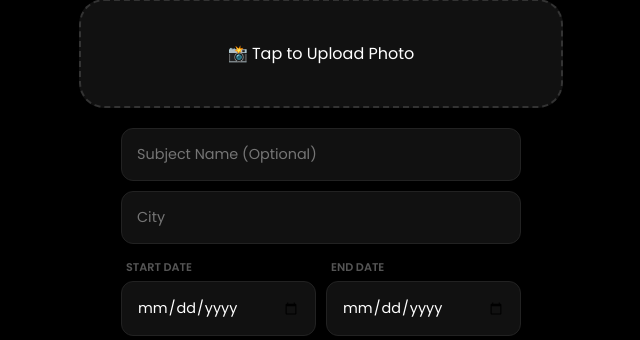
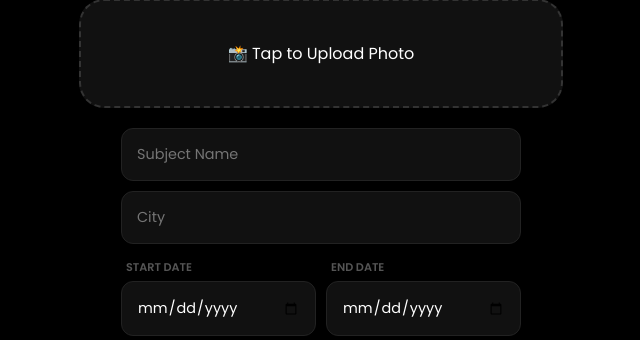
Before and after one commit to dmahgoub1/checkmate, a Flask app: page /search in a window 1280 px wide. Shown: the part 273-613 px from the top of the page, without its empty margins (319-959 px from the left). Run offline with Flask 3, Linux system fonts and the light colour scheme.

Commit message:
Add files via upload

```diff
--- a/templates/search.html
+++ b/templates/search.html
@@ -47,7 +47,7 @@
     </div>
 
     <div class="form-group">
-        <input type="text" id="subj-name" placeholder="Subject Name (Optional)">
+        <input type="text" id="subj-name" placeholder="Subject Name">
         <input type="text" id="city" placeholder="City">
 
         <div class="date-row">
```
